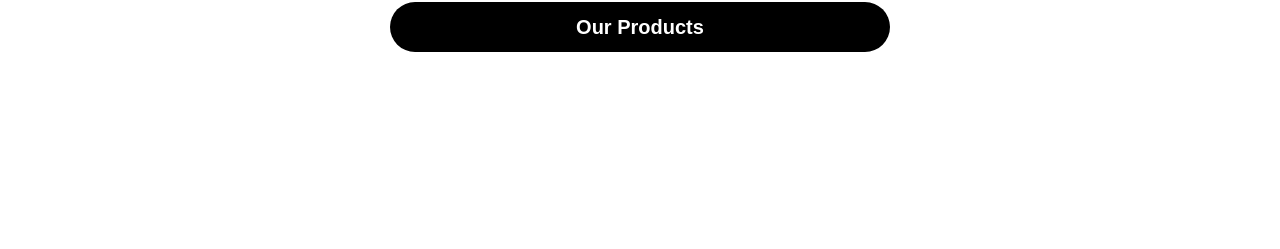
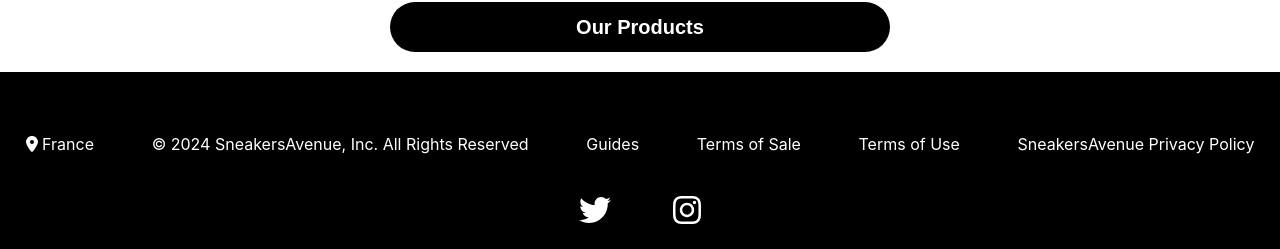
Before and after one commit to alir961/sneakers-avenue-ecommerce, a React (Create React App) app in the folder front/: page / in a window 1280 px wide. Shown: the part 999-1248 px from the top of the page. Before the commit the page ends 1071 px from the top, so only its background shows below. Built offline with nearby package versions, Linux system fonts and the light colour scheme.

Commit message:
feat: implement a footer component but only work with home and cart screen because of the other screen div organisation

```diff
--- /dev/null
+++ b/front/src/components/FooterComponent.tsx
@@ -0,0 +1,45 @@
+import React, {CSSProperties} from 'react';
+import { FontAwesomeIcon } from '@fortawesome/react-fontawesome';
+import { faTwitter, faInstagram } from '@fortawesome/free-brands-svg-icons';
+import {faLocationDot} from "@fortawesome/free-solid-svg-icons";
+
+const Footer = () => (
+    <footer style={footerStyle}>
+        <div style={additionalContentStyle}>
+            <p><FontAwesomeIcon icon={faLocationDot}/> France</p>
+            <p>© 2024 SneakersAvenue, Inc. All Rights Reserved</p>
+            <p>Guides</p>
+            <p>Terms of Sale</p>
+            <p>Terms of Use</p>
+            <p>SneakersAvenue Privacy Policy</p>
+        </div>
+        <div style={iconContainer}>
+            <FontAwesomeIcon icon={faTwitter} size="2x" style={{marginRight: '5%'}}/>
+            <FontAwesomeIcon icon={faInstagram} size="2x"/>
+        </div>
+    </footer>
+);
+
+const footerStyle: CSSProperties = {
+    backgroundColor: '#000000',
+    color: '#fff',
+    textAlign: 'center',
+    padding: '2%',
+};
+
+const additionalContentStyle: CSSProperties = {
+    marginTop: '20px',
+    display: 'flex',
+    justifyContent: 'space-between',
+    width: 'auto',
+    height: 'auto',
+    flexWrap: 'wrap',
+};
+
+const iconContainer: CSSProperties = {
+    display: 'flex',
+    justifyContent: 'center',
+    marginTop: '2%',
+};
+
+export default Footer;
--- a/front/src/screens/CartScreen.tsx
+++ b/front/src/screens/CartScreen.tsx
@@ -5,6 +5,7 @@ import { useNavigate } from 'react-router-dom';
 import NavigationBar from '../components/common/NavigationBar';
 import {getAuthorizedHeader} from "../common/auth";
 import '../index.css';
+import Footer from "../components/FooterComponent";
 
 type CartItem = {
     productId: string;
@@ -178,6 +179,7 @@ function CartScreen(): React.JSX.Element {
                 </div>
             )}
             {error && <p style={{textAlign: 'center', color: '#f33', fontWeight: 'bold', fontSize: '20px'}}>{error}</p>}
+            <Footer/>
         </div>
     );
 }
--- a/front/src/screens/HomeScreen.tsx
+++ b/front/src/screens/HomeScreen.tsx
@@ -2,6 +2,7 @@ import React, {CSSProperties, useEffect, useState} from 'react';
 import NavigationBar, {checkIfUserIsLoggedIn} from '../components/common/NavigationBar';
 import {useNavigate} from 'react-router-dom';
 import '../index.css';
+import Footer from "../components/FooterComponent";
 
 function HomeScreen(): React.JSX.Element {
   const isLoggedIn = checkIfUserIsLoggedIn();
@@ -93,6 +94,7 @@ function HomeScreen(): React.JSX.Element {
             </button>
           </div>
         </div>
+        <Footer/>
       </div>
   );
 }
```
